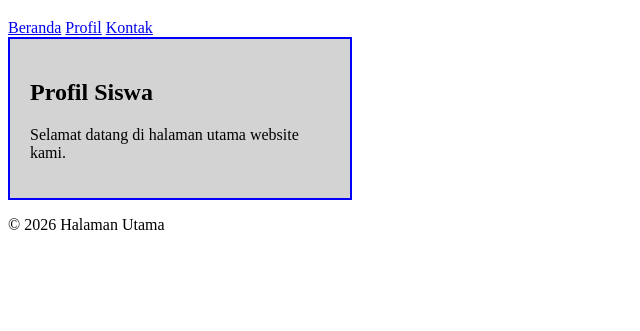
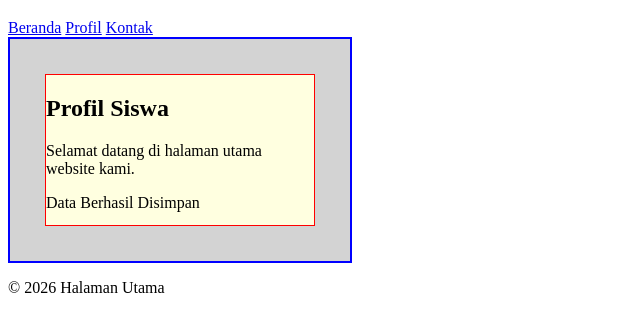
Before and after one commit to RexHimself/GIAN-LKPD, a plain HTML site: page index.html in a window 1280 px wide. Shown: the part 61-392 px from the top of the page, without its empty margins (0-640 px from the left). Drawn offline with Linux system fonts and the light colour scheme.

Commit message:
tambah fitur pesan

```diff
--- a/index.html
+++ b/index.html
@@ -21,8 +21,10 @@
 
     <main>
         <div class="kartu-profil">
+            <div id="kotak-pesan">
             <h2>Profil Siswa</h2>
             <p>Selamat datang di halaman utama website kami.</p>
+            <p id="pesanStatus">Sedang Memuat...</p>
         </div>
     </main>
 
@@ -31,7 +33,10 @@
     </footer>
 
     <script>
+
         document.getElementById("judulUtama").innerHTML = "Selamat Datang Siswa";
+
+        document.getElementById("pesanStatus").textContent = "Data Berhasil Disimpan";
     </script>
 
 </body>
--- a/style.css
+++ b/style.css
@@ -4,3 +4,10 @@
     padding: 20px;
     border: 2px solid blue;
 }
+
+#kotak-pesan {
+    height: 150px;
+    background-color: lightyellow;
+    margin: 15px;
+    border: 1px solid red;
+}
```
